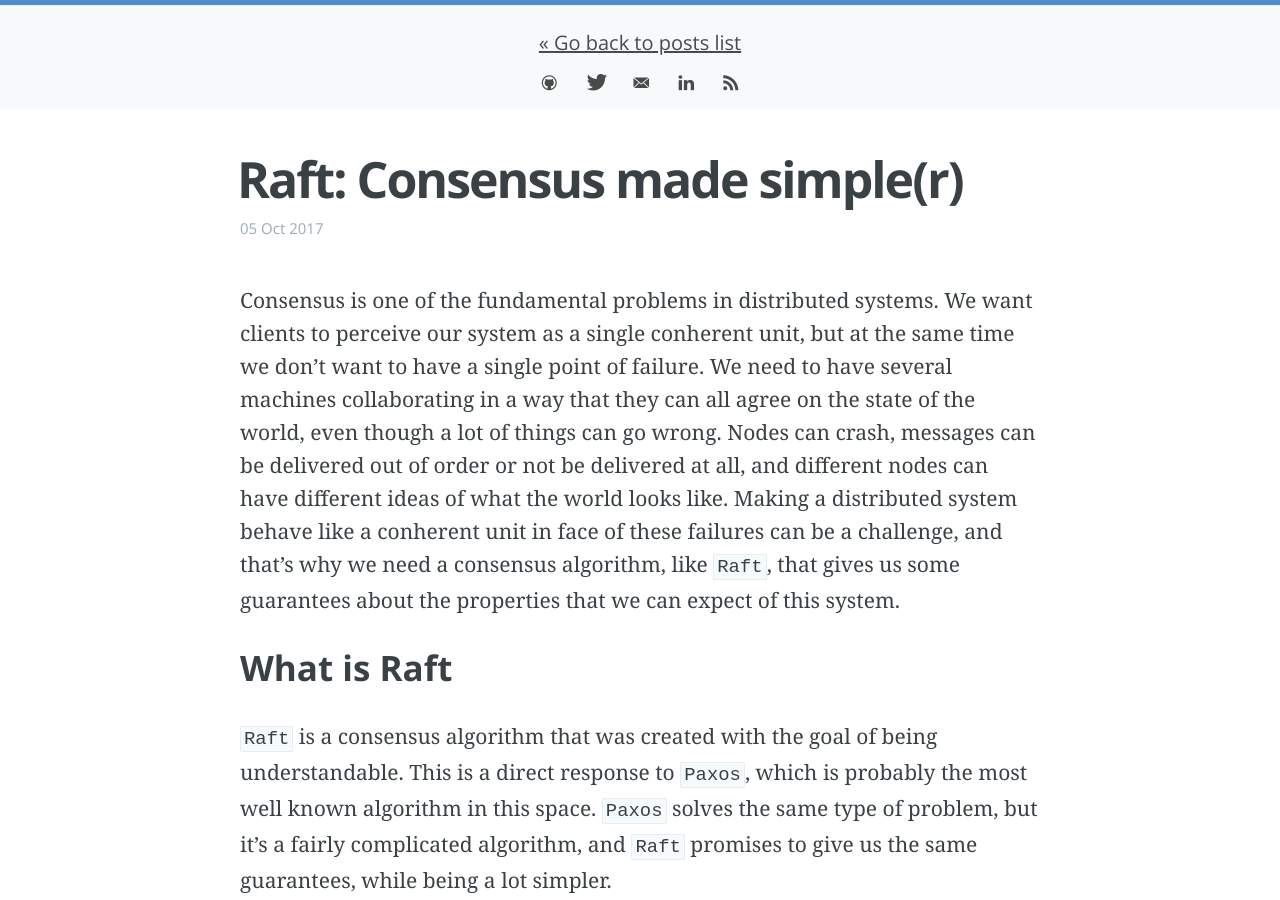
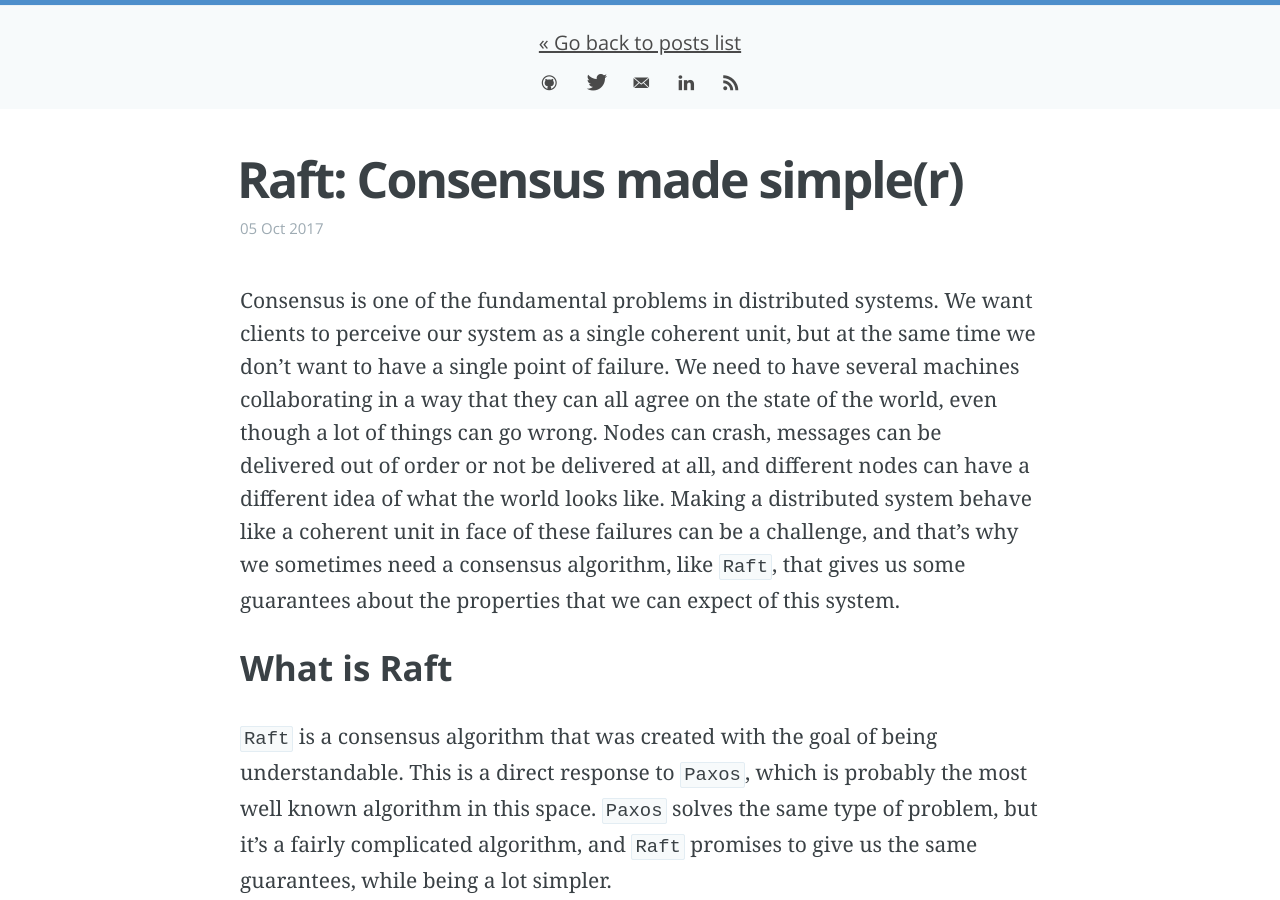
Before and after one commit to brianstorti/brianstorti.github.io, a Jekyll site: the page built from _posts/2017-10-05-raft.md, in a window 1280 px wide and 900 px high. Built offline with Jekyll 4.4.1, drawn with Linux system fonts in a browser that asks for light colours; comment, search, counter and statistics services are not loaded; some of the changed text lies outside the part shown.

Commit message:
Fix typos and small improvements to the Raft post

```diff
--- a/_posts/2017-10-05-raft.md
+++ b/_posts/2017-10-05-raft.md
@@ -6,15 +6,15 @@ draft: false
 ---
 
 Consensus is one of the fundamental problems in distributed systems. We want
-clients to perceive our system as a single conherent unit, but at the same time
+clients to perceive our system as a single coherent unit, but at the same time
 we don't want to have a single point of failure. We need to have several
 machines collaborating in a way that they can all agree on the state of the
 world, even though a lot of things can go wrong. Nodes can crash, messages can
 be delivered out of order or not be delivered at all, and different nodes can
-have different ideas of what the world looks like. Making a distributed system
-behave like a conherent unit in face of these failures can be a challenge, and
-that's why we need a consensus algorithm, like `Raft`, that gives us some
-guarantees about the properties that we can expect of this system.
+have a different idea of what the world looks like. Making a distributed system
+behave like a coherent unit in face of these failures can be a challenge, and
+that's why we sometimes need a consensus algorithm, like `Raft`, that gives us
+some guarantees about the properties that we can expect of this system.
 
 ### What is Raft
 
```
Also changed, not shown: other parts of _posts/2017-10-05-raft.md (+7 -7 lines).
